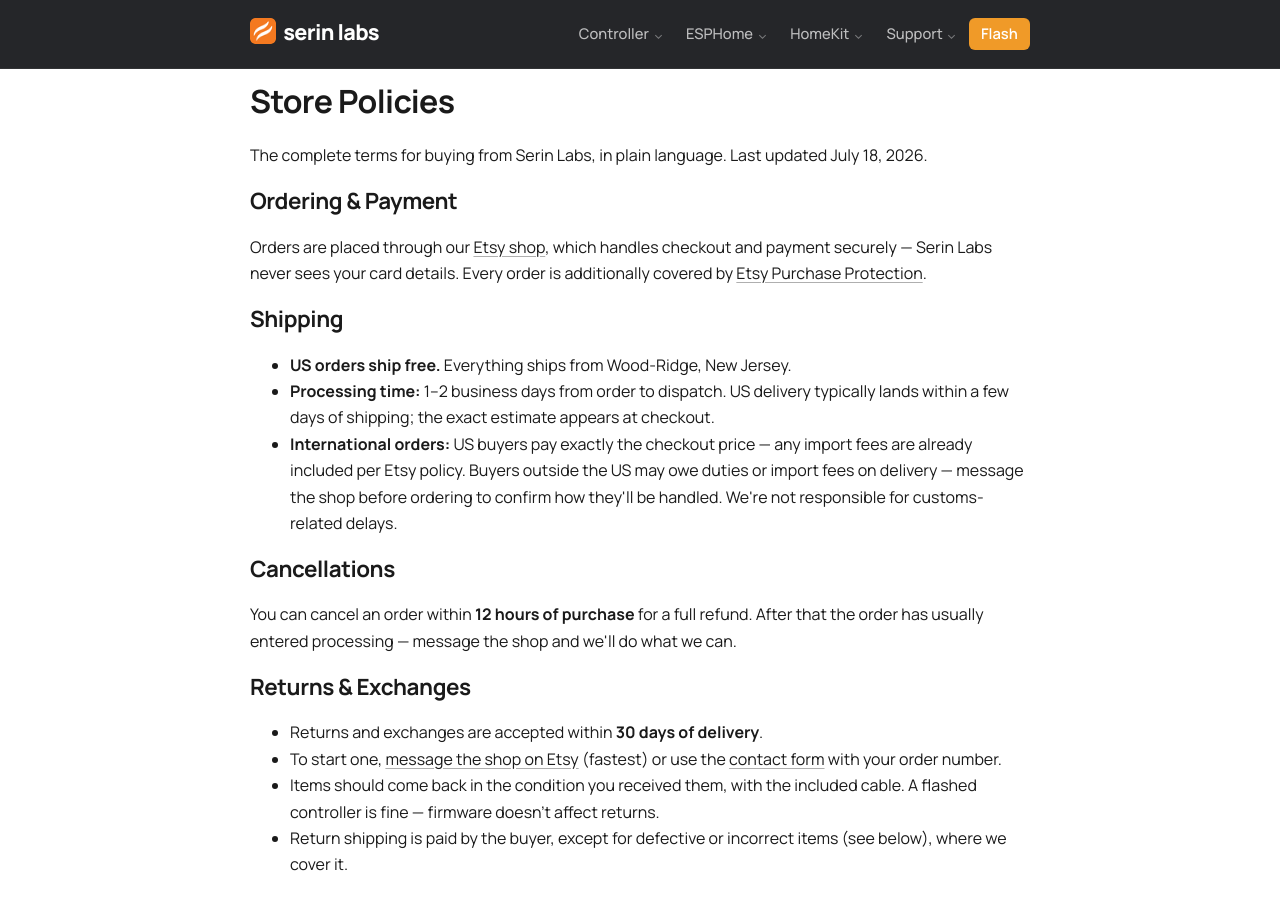
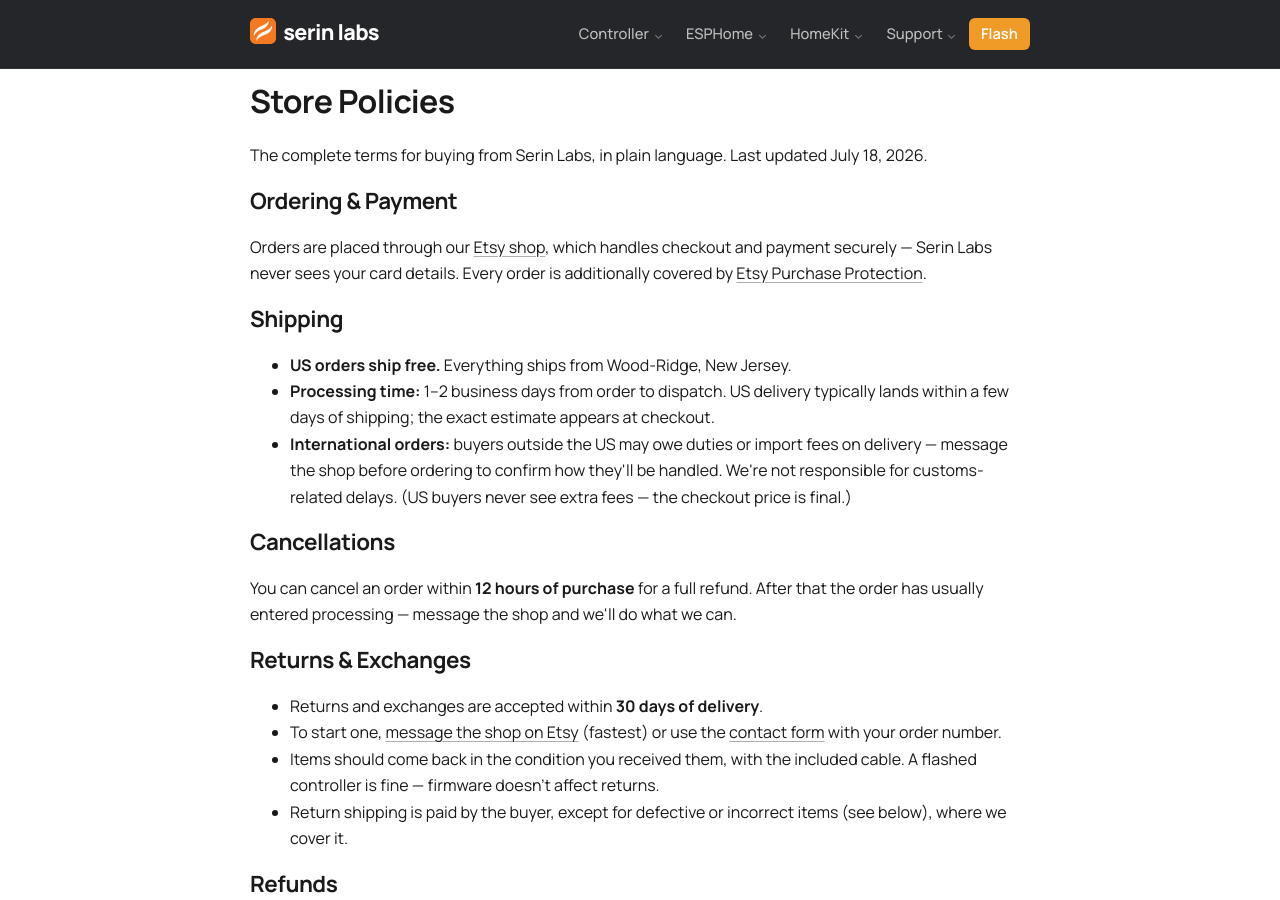
Before and after one commit to Serin-Labs/serin-labs.github.io, a Jekyll site: the page built from policies.html, in a window 1280 px wide and 900 px high. Built offline with Jekyll 4.4.1, drawn with Linux system fonts in a browser that asks for light colours; a script that is not in the unit is left out.

Commit message:
fix(site): copy polish from final review (intl shipping bullet, spelling)

```diff
--- a/policies.html
+++ b/policies.html
@@ -16,7 +16,7 @@ nav_active: policies
   <ul>
     <li><strong>US orders ship free.</strong> Everything ships from Wood-Ridge, New Jersey.</li>
     <li><strong>Processing time:</strong> 1–2 business days from order to dispatch. US delivery typically lands within a few days of shipping; the exact estimate appears at checkout.</li>
-    <li><strong>International orders:</strong> US buyers pay exactly the checkout price &mdash; any import fees are already included per Etsy policy. Buyers outside the US may owe duties or import fees on delivery &mdash; message the shop before ordering to confirm how they'll be handled. We're not responsible for customs-related delays.</li>
+    <li><strong>International orders:</strong> buyers outside the US may owe duties or import fees on delivery &mdash; message the shop before ordering to confirm how they'll be handled. We're not responsible for customs-related delays. (US buyers never see extra fees &mdash; the checkout price is final.)</li>
   </ul>
 
   <h2>Cancellations</h2>
--- a/privacy.html
+++ b/privacy.html
@@ -16,7 +16,7 @@ nav_active: privacy
   <p>Submitting the <a href="/contact.html">contact form</a> sends us your name (optional), email address, topic, and message. It's delivered to us as an email through <a href="https://resend.com/" target="_blank" rel="noopener">Resend</a>, our email delivery provider, and then kept only as ordinary correspondence in our mailbox. It's never added to a marketing list — we don't have one — and never shared or sold. Want a past message deleted? Ask through the same form and we'll delete the thread.</p>
 
   <h2>Purchases</h2>
-  <p>Orders are processed entirely by Etsy, under <a href="https://www.etsy.com/legal/privacy/" target="_blank" rel="noopener">Etsy's privacy policy</a>. Serin Labs receives what's needed to fulfil your order — name, shipping address, and order contents — and never sees your payment details.</p>
+  <p>Orders are processed entirely by Etsy, under <a href="https://www.etsy.com/legal/privacy/" target="_blank" rel="noopener">Etsy's privacy policy</a>. Serin Labs receives what's needed to fulfill your order — name, shipping address, and order contents — and never sees your payment details.</p>
 
   <h2>The Flash Tool</h2>
   <p>The <a href="/flash.html">browser flasher</a> talks to your controller over Web Serial locally, inside your browser. Firmware binaries are fetched from GitHub; nothing about your device, network, or HVAC system is sent to us.</p>
```
